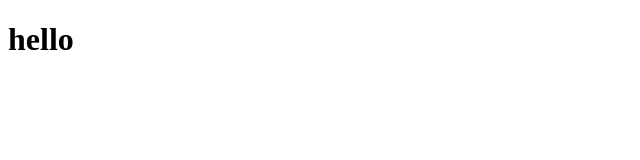
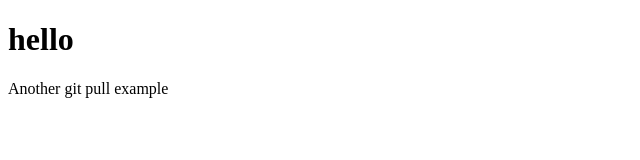
Before and after one commit to Sarvothayasivam-Sangirisa/prites, a plain HTML site: page index.html in a window 1280 px wide. Shown: the whole page, without its empty margins (0-640 px from the left). Drawn offline with Linux system fonts and the light colour scheme.

Commit message:
Update index.html

```diff
--- a/index.html
+++ b/index.html
@@ -7,6 +7,7 @@
 </head>
 <body>
     <h1>hello </h1>
+    <p>Another git pull example</p>
 
 </body>
 </html>
```
